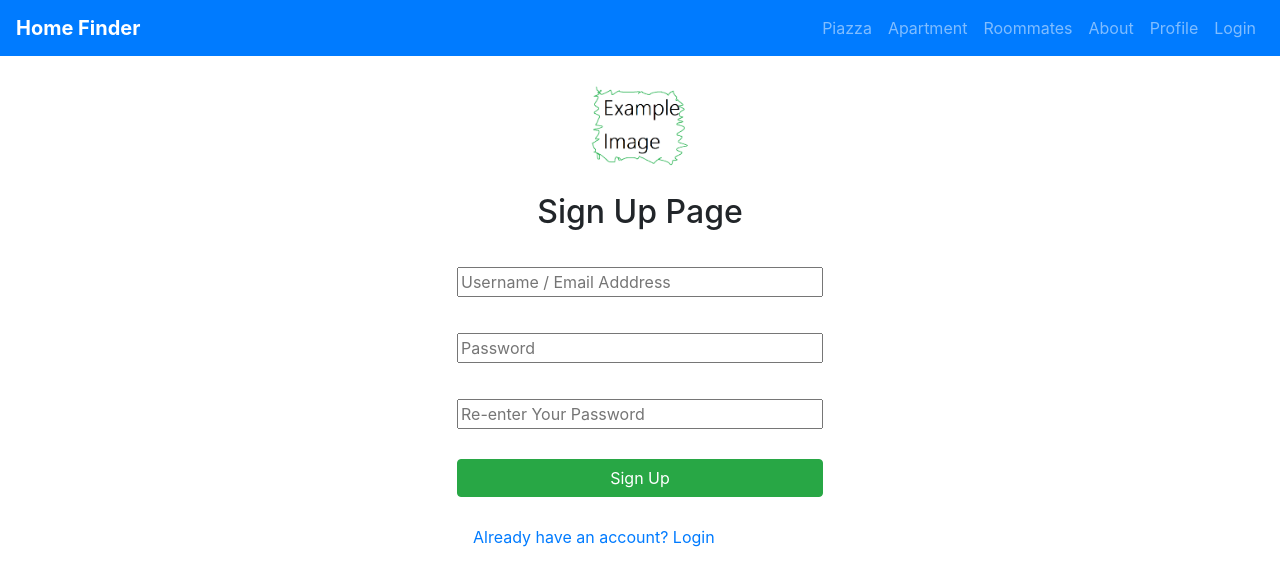
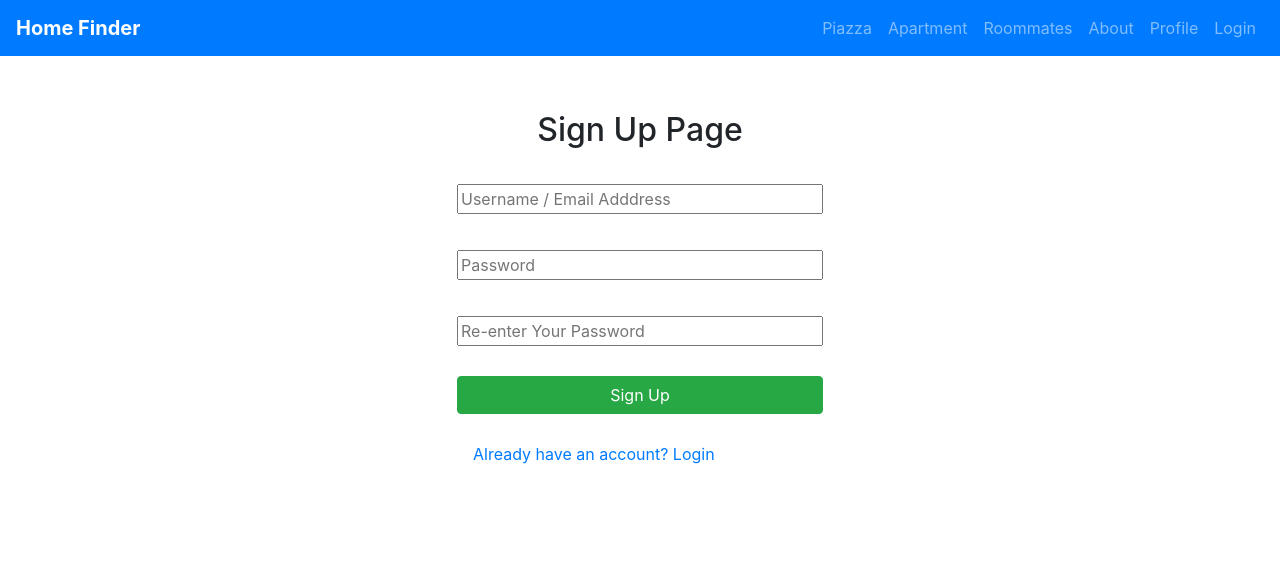
Before and after one commit to SAMHEO/capstone, a React (Create React App) app: page /signup in a window 1280 px wide. Shown: the top 586 px of the page. Built offline with nearby package versions, Linux system fonts and the light colour scheme.

Commit message:
implemented login function

```diff
--- a/src/Login/Login.js
+++ b/src/Login/Login.js
@@ -5,6 +5,55 @@ import { withRouter } from "react-router-dom";
 import "./Login.css";
 
 class Login extends Component {
+  constructor(props) {
+    super(props);
+    // this.handleEmailChange = this.handleEmailChange.bind(this);
+    // this.handlePasswordChange = this.handlePasswordChange.bind(this);
+    this.state = {
+      id: null,
+      email: "",
+      password: "",
+      isLogin: null,
+    };
+  }
+
+  handleEmailChange = (e) => {
+    this.setState({ email: e.target.value });
+  };
+  handlePasswordChange = (e) => {
+    this.setState({ password: e.target.value });
+  };
+
+  login = (e) => {
+    e.preventDefault();
+
+    const login_info = {
+      method: "POST",
+      body: JSON.stringify(this.state),
+      headers: {
+        "Content-Type": "application/json",
+      },
+    };
+    fetch("api/login", login_info)
+      .then((res) => {
+        return res.json();
+      })
+      .then((json) => {
+        if (json.success === true) {
+          alert("Logged in");
+          window.localStorage.setItem("userInfo", JSON.stringify(json));
+          this.setState({
+            id: json.idx,
+            email: json.email,
+            isLogin: json.success,
+          });
+          this.props.history.push("/");
+        } else {
+          alert("Check your email or password");
+        }
+      });
+  };
+
   render() {
     return (
       <Container className="align-middle">
@@ -14,20 +63,26 @@ class Login extends Component {
               <div style={{ clear: "both", margin: "25px" }} align="center">
                 <h2>Login Page</h2>
               </div>
+              <form onsubmit={this.login}>
                 <div class="form-group" align="center">
                   <input
-                  type="text"
+                    type="email"
                     class="login-box"
+                    onChange={this.handleEmailChange}
                     id="username-input-box"
                     placeholder="Username / Email Adddress"
+                    required
+                    autofocus
                   ></input>
                 </div>
                 <div class="form-group" align="center">
                   <input
-                  type="text"
+                    type="password"
                     class="login-box"
+                    onChange={this.handlePasswordChange}
                     id="password-input-box"
                     placeholder="Password"
+                    required
                   ></input>
                 </div>
                 <div align="left" style={{ width: "28%" }} class="center">
@@ -46,15 +101,17 @@ class Login extends Component {
                     type="submit"
                     class="btn btn-success btn-default center"
                     id="login-button"
+                    onClick={this.login}
                   >
                     <span class="glyphicon glyphicon-off"></span> Login{" "}
                   </button>
                 </div>
+              </form>
               <div class="center" style={{ width: "30%" }}>
-                <Nav.Link href="/Signup">
+                <Nav.Link href="/signup">
                   Don't have an account? Sign Up
                 </Nav.Link>
-                <Nav.Link href="/Forget">Forget your password?</Nav.Link>
+                <Nav.Link href="/forget">Forget your password?</Nav.Link>
               </div>
             </div>
           </Col>
--- a/src/Signup/Signup.js
+++ b/src/Signup/Signup.js
@@ -1,28 +1,50 @@
-import React, { Component } from 'react';
-import history from './../history';
-import { Navbar, Nav, Form, Button } from 'react-bootstrap';
-import { withRouter } from 'react-router-dom';
-import './Signup.css';
+import React, { Component } from "react";
+import history from "./../history";
+import { Navbar, Nav, Form, Button } from "react-bootstrap";
+import { withRouter } from "react-router-dom";
+import "./Signup.css";
 
 class Signup extends Component {
   render() {
     return (
-            <div style={{ justifyContent: 'center', padding: 30 }}>
-                <img src="ExampleImage.png" alt="ExampleImage" align="center" class="center" style={{ width: '100px'}}></img>
-                <div style={{ clear: 'both', margin: '25px' }} align="center"><h2>Sign Up Page</h2></div>
-                <div class="form-group" align="center">
-                    <input type="text" class="signup-box" id="username-signup-box" placeholder="Username / Email Adddress"></input>
+      <div style={{ justifyContent: "center", padding: 30 }}>
+        <div style={{ clear: "both", margin: "25px" }} align="center">
+          <h2>Sign Up Page</h2>
         </div>
         <div class="form-group" align="center">
-                    <input type="text" class="signup-box" id="password-signup-box" placeholder="Password"></input>
+          <input
+            type="text"
+            class="signup-box"
+            id="username-signup-box"
+            placeholder="Username / Email Adddress"
+          ></input>
         </div>
         <div class="form-group" align="center">
-                    <input type="text" class="signup-box" id="password-signup-confirm-box" placeholder="Re-enter Your Password"></input>
+          <input
+            type="password"
+            class="signup-box"
+            id="password-signup-box"
+            placeholder="Password"
+          ></input>
+        </div>
+        <div class="form-group" align="center">
+          <input
+            type="password"
+            class="signup-box"
+            id="password-signup-confirm-box"
+            placeholder="Re-enter Your Password"
+          ></input>
         </div>
         <div>
-                    <button type="submit" class="btn btn-success btn-default center" id="Signup-button"><span class="glyphicon glyphicon-off"></span> Sign Up </button>
+          <button
+            type="submit"
+            className="btn btn-success btn-default center"
+            id="Signup-button"
+          >
+            <span class="glyphicon glyphicon-off"></span> Sign Up{" "}
+          </button>
         </div>
-                <div class="center" style={{ width: '30%' }}>
+        <div class="center" style={{ width: "30%" }}>
           <Nav.Link href="/Login">Already have an account? Login</Nav.Link>
         </div>
       </div>
```
Also changed, not shown: servers/routes/index.js (+20 -2 lines). Lines whose indentation alone changed are shown as unchanged.
